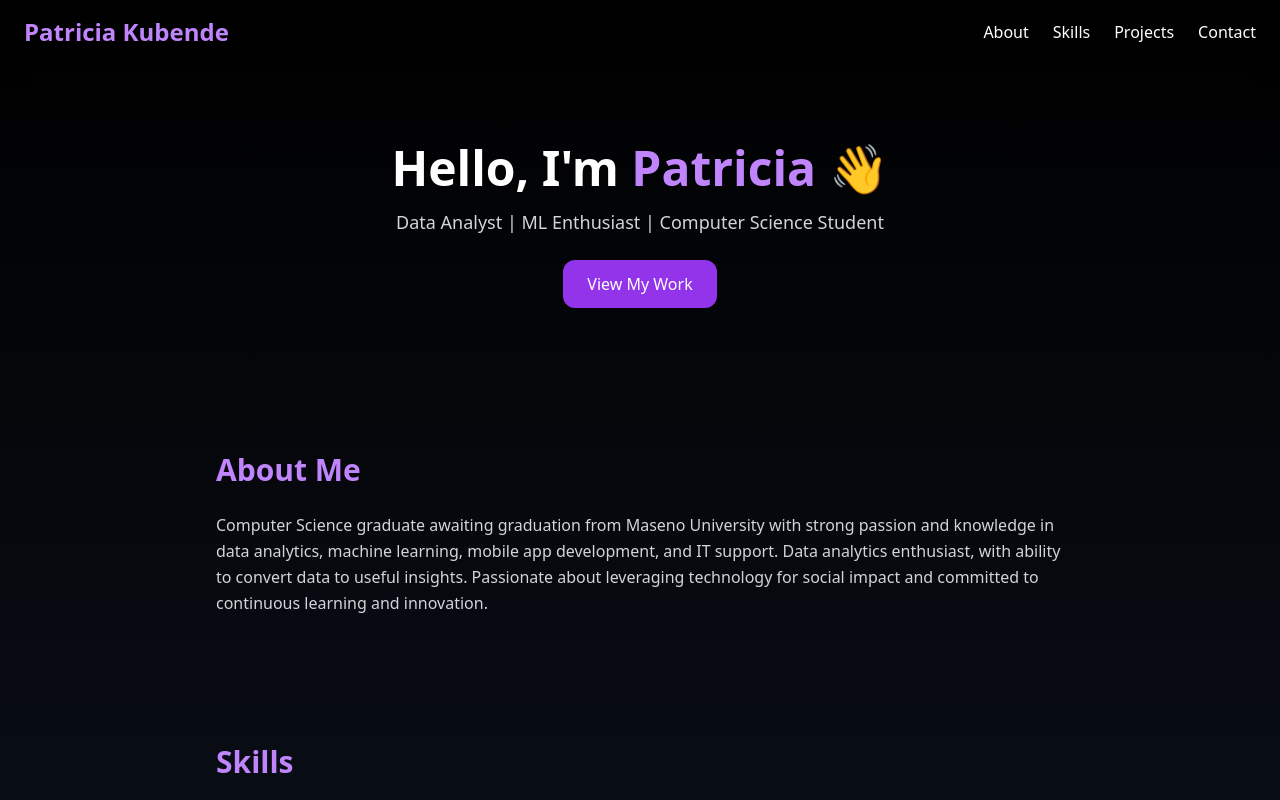
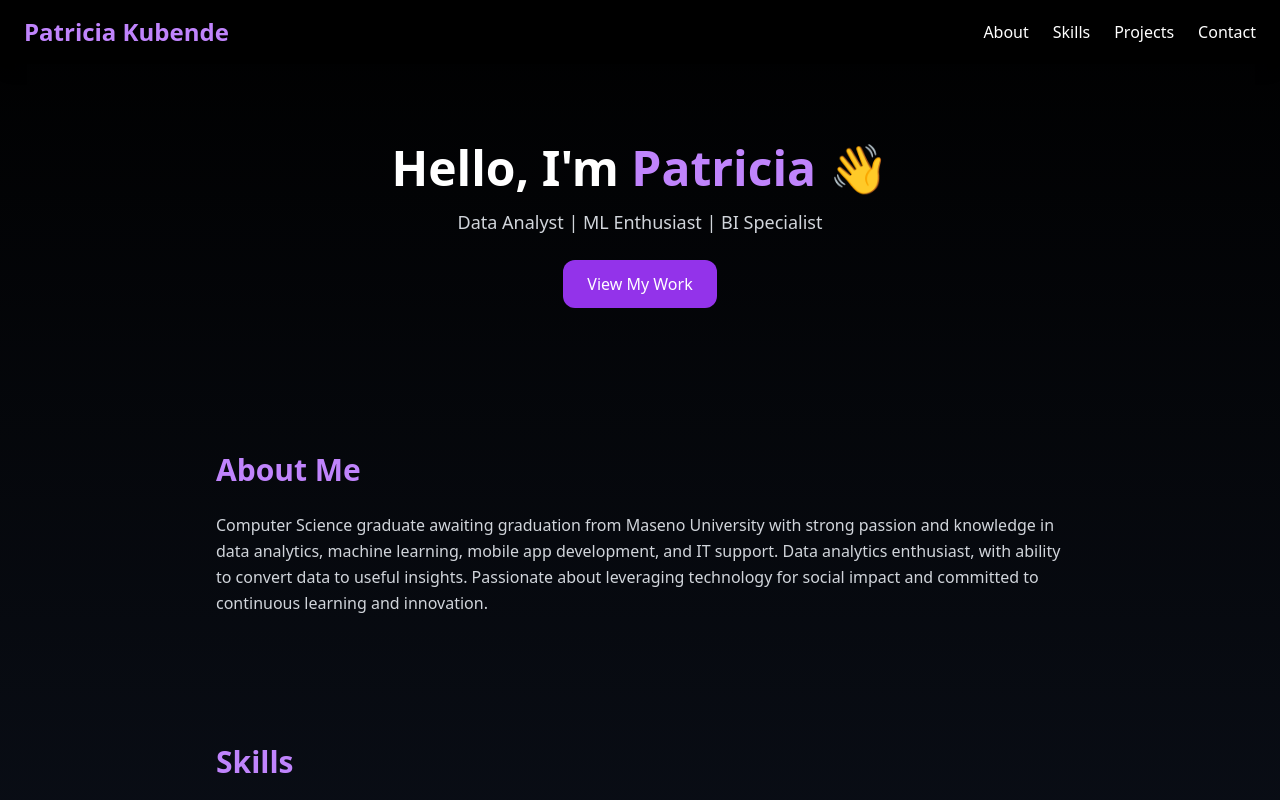
Before and after one commit to Patricia-Kubende/my-portfolio, a React (Create React App) app: page / in a window 1280 px wide. Shown: the top 800 px of the page. Built offline with nearby package versions, Linux system fonts and the light colour scheme.

Commit message:
Refined About

```diff
--- a/src/App.js
+++ b/src/App.js
@@ -20,7 +20,7 @@ function App() {
           Hello, I'm <span className="text-purple-400">Patricia 👋</span>
         </h2>
         <p className="mt-4 text-lg text-gray-300">
-          Data Analyst | ML Enthusiast | Computer Science Student
+          Data Analyst | ML Enthusiast | BI Specialist
         </p>
         <a
           href="#projects"
```
